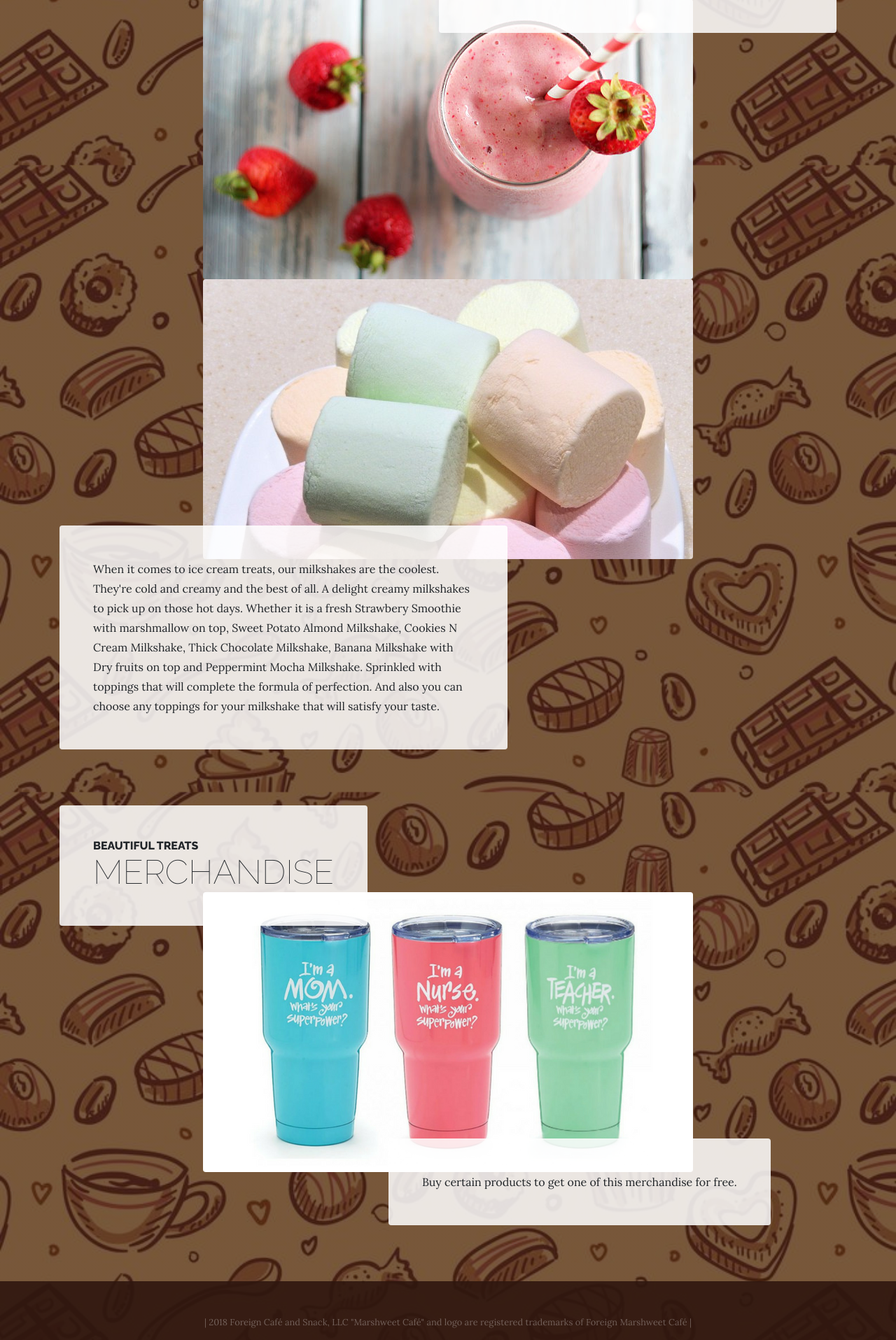
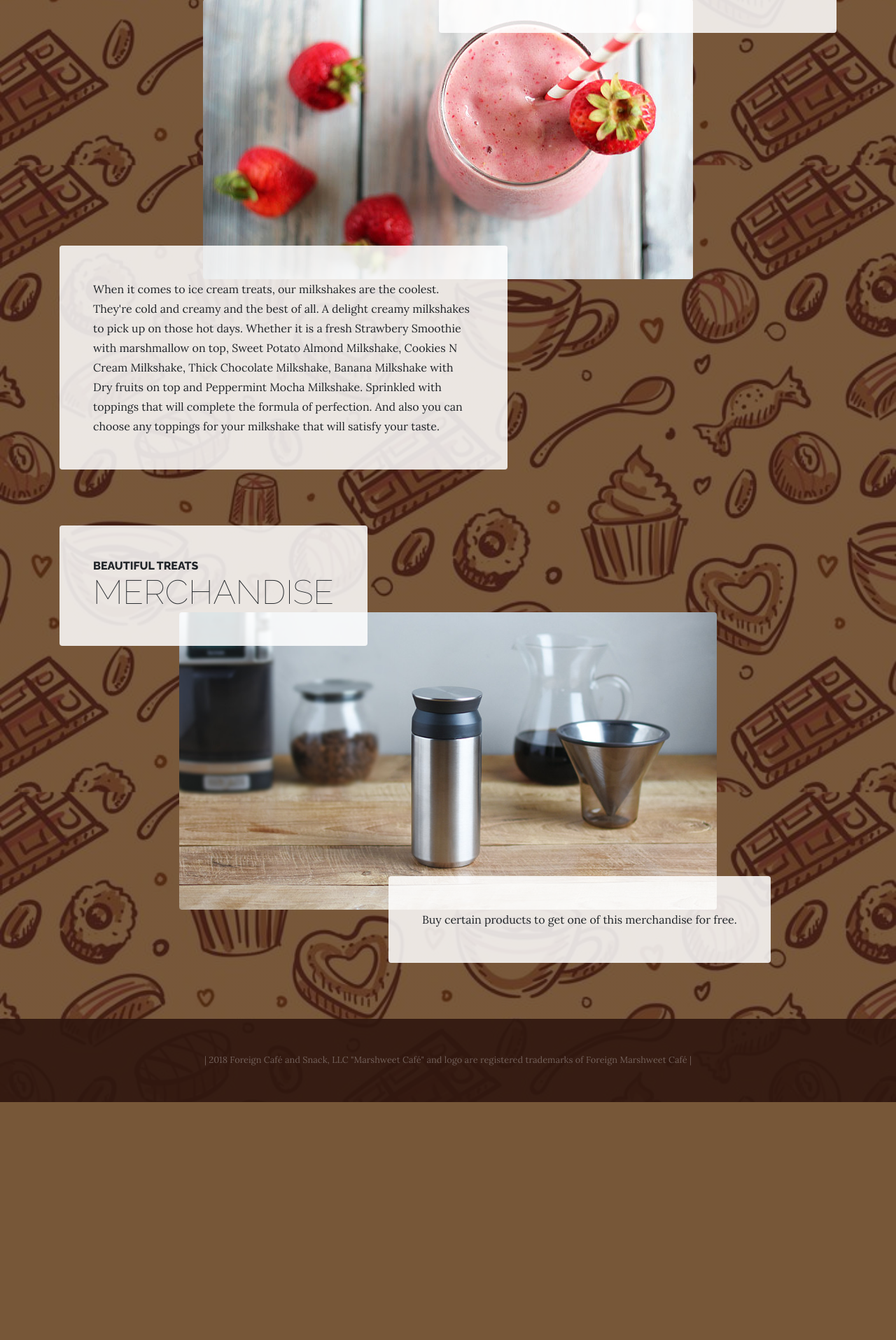
Before and after one commit to nathanielolejr/STI_WebDev, a CodeIgniter app: page /database/welcome/Menu in a window 1280 px wide. Shown: the part 2452-4367 px from the top of the page at 70% size. After the commit the page ends 4027 px from the top, so only its background shows below. Run offline with CodeIgniter, Linux system fonts and the light colour scheme.

Commit message:
changed and deleted themes in menu

```diff
--- a/application/views/layout/menu.php
+++ b/application/views/layout/menu.php
@@ -53,7 +53,6 @@
               </div>
             </div>
             <img class="product-item-img mx-auto d-flex rounded img-fluid mb-3 mb-lg-0" src="<?php echo base_url('themes/img/strawberry-smoothie-1.jpg');?>" alt="">
-            <img class="product-item-img mx-auto d-flex rounded img-fluid mb-3 mb-lg-0" src="<?php echo base_url('themes/img/marshmallow.jpg ');?>" alt="">
             <div class="product-item-description d-flex mr-auto">
               <div class="bg-faded p-5 rounded">
                 <p class="mb-0"> When it comes to ice cream treats, our milkshakes are the coolest. They're cold and creamy and the best of all. A delight creamy milkshakes to pick up on those hot days. Whether it is a fresh Strawbery Smoothie with marshmallow on top, Sweet Potato Almond Milkshake, Cookies N Cream Milkshake, Thick Chocolate Milkshake, Banana Milkshake with Dry fruits on top and Peppermint Mocha Milkshake. Sprinkled with toppings that will complete the formula of perfection.  And also you can choose any toppings for your milkshake that will satisfy your taste.</p>
@@ -74,7 +73,7 @@
               </h2>
             </div>
           </div>
-          <img class="product-item-img mx-auto d-flex rounded img-fluid mb-3 mb-lg-0" src="<?php echo base_url('themes/img/Tumbler.png');?>" alt="">
+          <img class="product-item-img mx-auto d-flex rounded img-fluid mb-3 mb-lg-0" src="<?php echo base_url('themes/img/trumbler.jpg');?>" alt="">
           <div class="product-item-description d-flex ml-auto">
             <div class="bg-faded p-5 rounded">
               <p class="mb-0">Buy certain products to get one of this merchandise for free.</p>
```
Also changed, not shown: themes/img/Toppings.jpg (deleted), themes/img/trumbler.jpg (added).
